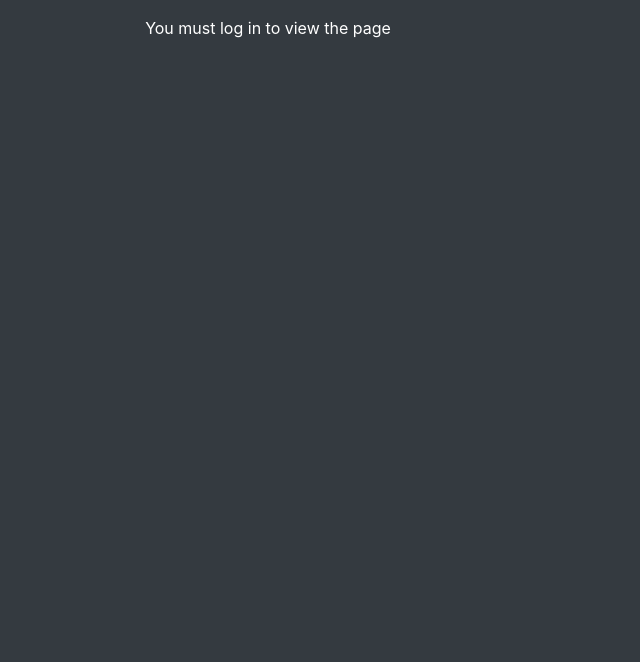
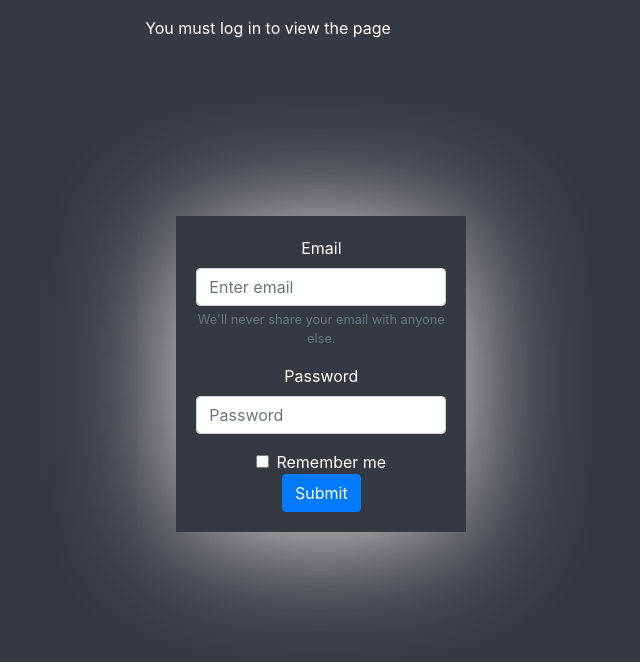
Before and after one commit to JunyiZhao720/Personal-Website, a React (Create React App) app in the folder src/main/frontend/: page /login in a window 1280 px wide. Shown: the top 662 px of the page, without its empty margins (372-1012 px from the left). Built offline with nearby package versions, Linux system fonts and the light colour scheme.

Commit message:
Done basic login UI

```diff
--- a/src/main/frontend/src/App.css
+++ b/src/main/frontend/src/App.css
@@ -87,6 +87,16 @@ body {
   font-weight: 700;
 }
 
+/*
+  login
+*/
+.login-form-container{ border: 0px solid #fff; padding: 20px 20px; margin-top: 20vh;
+  -webkit-box-shadow: 0px 6px 130px -9px rgba(255,255,255,1);
+  -moz-box-shadow: 0px 6px 130px -9px rgba(255,255,255,1);
+  box-shadow: 0px 6px 130px -9px rgba(255,255,255,1);
+
+}
+
 
 /*
  * Footer
--- a/src/main/frontend/src/Components/login.jsx
+++ b/src/main/frontend/src/Components/login.jsx
@@ -5,11 +5,33 @@ class Login extends Component {
     render() {
 
       return (
-        <div>
+        <div className="container-fluid">
           <p>You must log in to view the page</p>
+          <div className="row">
+            <div className="col-md-4 col-sm-4 col-xs-12"></div>
+            <div className="col-md-6 col-sm-4 col-xs-12">
+              <form className="login-form-container">
+                <div className="form-group">
+                  <label for="exampleInputEmail1">Email</label>
+                  <input type="email" className="form-control" id="exampleInputEmail1" aria-describedby="emailHelp" placeholder="Enter email" />
+                  <small id="emailHelp" className="form-text text-muted">We'll never share your email with anyone else.</small>
+                </div>
+                <div className="form-group">
+                  <label for="exampleInputPassword1">Password</label>
+                  <input type="password" className="form-control" id="exampleInputPassword1" placeholder="Password" />
+                </div>
+                <div className="form-check">
+                  <input type="checkbox" className="form-check-input" id="exampleCheck1" />
+                  <label className="form-check-label" for="exampleCheck1">Remember me</label>
+                </div>
+                <button type="submit" className="btn btn-primary">Submit</button>
+              </form>
+            </div>
+            <div className="col-md-4 col-sm-4 col-xs-12"></div>
+          </div>
         </div>
       )
     }
   }
 
-  export default Login;
+export default Login;
```
